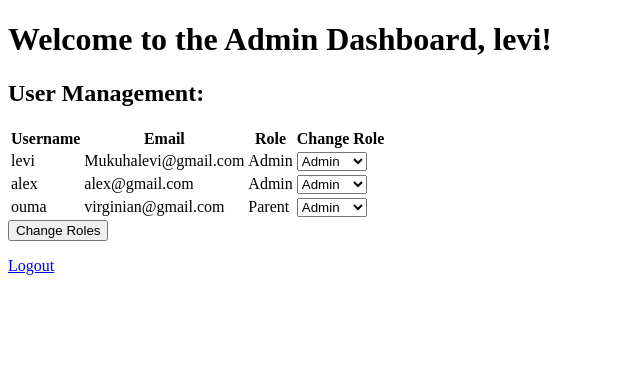
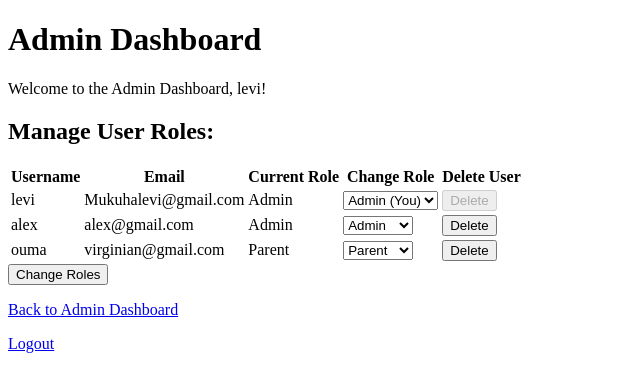
Before and after one commit to Levi-LMN/AcademeX, a Flask app: page /admin_dashboard in a window 1280 px wide. Shown: the top 392 px of the page, without its empty margins (0-640 px from the left). Run offline with Flask 3, Linux system fonts and the light colour scheme; a user stored in the database is signed in.

Commit message:
role updates

```diff
--- a/app.py
+++ b/app.py
@@ -98,9 +98,20 @@ def index():
     return render_template('index.html')
 
 
-@app.route('/admin_dashboard', methods=['GET', 'POST'])
+@app.route('/admin_dashboard', methods=['GET'])
 @login_required
 def admin_dashboard():
+    if current_user.role != 'Admin':
+        return abort(403)  # Forbidden
+
+    users = User.query.all()
+    form = AdminUsersForm()
+
+    return render_template('admin/admin_dashboard.html', users=users, form=form)
+
+@app.route('/manage_user_roles', methods=['GET', 'POST'])
+@login_required
+def manage_user_roles():
     if current_user.role != 'Admin':
         return abort(403)  # Forbidden
 
@@ -115,10 +126,25 @@ def admin_dashboard():
 
         db.session.commit()
         flash('User roles changed successfully.', 'success')
-        return redirect(url_for('admin_dashboard'))
+        return redirect(url_for('manage_user_roles'))
 
     return render_template('admin/admin_dashboard.html', users=users, form=form)
 
+
+@app.route('/delete_user/<int:user_id>', methods=['GET'])
+@login_required
+def delete_user(user_id):
+    if current_user.role != 'Admin':
+        return abort(403)  # Forbidden
+
+    user_to_delete = User.query.get(user_id)
+
+    if user_to_delete:
+        db.session.delete(user_to_delete)
+        db.session.commit()
+        flash('User deleted successfully.', 'success')
+
+    return redirect(url_for('manage_user_roles'))
 
 @app.route('/teacher_dashboard')
 @login_required
--- a/templates/admin/admin_dashboard.html
+++ b/templates/admin/admin_dashboard.html
@@ -1,26 +1,29 @@
 <!DOCTYPE html>
 <html lang="en">
+
 <head>
     <meta charset="UTF-8">
     <meta http-equiv="X-UA-Compatible" content="IE=edge">
     <meta name="viewport" content="width=device-width, initial-scale=1.0">
     <title>Admin Dashboard</title>
 </head>
+
 <body>
-    <h1>Welcome to the Admin Dashboard, {{ current_user.username }}!</h1>
+    <h1>Admin Dashboard</h1>
 
-    <!-- Add content specific to the admin dashboard -->
+    <p>Welcome to the Admin Dashboard, {{ current_user.username }}!</p>
 
-    <h2>User Management:</h2>
-    <form method="post" action="">
+    <h2>Manage User Roles:</h2>
+    <form method="post" action="{{ url_for('manage_user_roles') }}">
         {{ form.hidden_tag() }}
         <table>
             <thead>
                 <tr>
                     <th>Username</th>
                     <th>Email</th>
-                    <th>Role</th>
+                    <th>Current Role</th>
                     <th>Change Role</th>
+                    <th>Delete User</th>
                 </tr>
             </thead>
             <tbody>
@@ -31,11 +34,19 @@
                         <td>{{ user.role }}</td>
                         <td>
                             <select name="role_{{ user.id }}">
-                                <option value="Admin">Admin</option>
-                                <option value="Teacher">Teacher</option>
-                                <option value="Parent">Parent</option>
+                                {% if user.id == current_user.id %}
+                                    <option value="{{ current_user.role }}" selected>{{ current_user.role }} (You)</option>
+                                {% else %}
+                                    <option value="Admin" {% if user.role == 'Admin' %}selected{% endif %}>Admin</option>
+                                    <option value="Teacher" {% if user.role == 'Teacher' %}selected{% endif %}>Teacher</option>
+                                    <option value="Parent" {% if user.role == 'Parent' %}selected{% endif %}>Parent</option>
+                                {% endif %}
                             </select>
                         </td>
+                            <td>
+                                <button type="button" {% if user.id == current_user.id %}disabled{% endif %} onclick="confirmDelete('{{ user.id }}')">Delete</button>
+                            </td>
+
                     </tr>
                 {% endfor %}
             </tbody>
@@ -43,8 +54,16 @@
         <button type="submit">Change Roles</button>
     </form>
 
-    <!-- Add more content as needed -->
+    <script>
+        function confirmDelete(userId) {
+            if (confirm("Are you sure you want to delete this user?")) {
+                window.location.href = "{{ url_for('delete_user', user_id=0) }}" + userId;
+            }
+        }
+    </script>
 
+    <p><a href="{{ url_for('admin_dashboard') }}">Back to Admin Dashboard</a></p>
     <p><a href="{{ url_for('logout') }}">Logout</a></p>
 </body>
+
 </html>
--- a/templates/teacher_dashboard.html
+++ b/templates/teacher_dashboard.html
@@ -7,7 +7,7 @@
     <title>Teacher Dashboard</title>
 </head>
 <body>
-    <h1>Welcome to the Teacher Dashboard</h1>
+    <h1>Welcome to the Teacher Dashboard, {{ current_user.username }}</h1>
     <p>View and manage your classes and students here.</p>
 </body>
 </html>
```
Also changed, not shown: instance/site.db.
